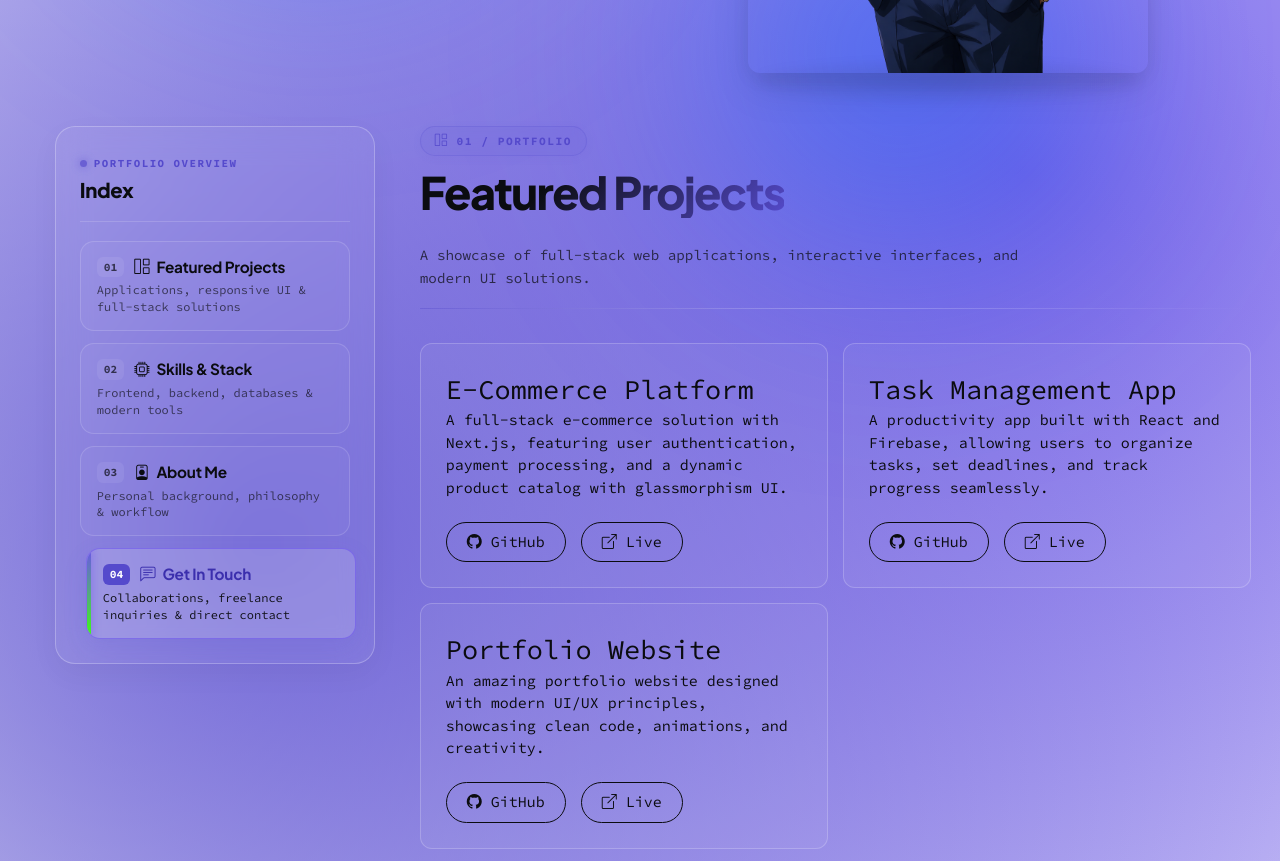
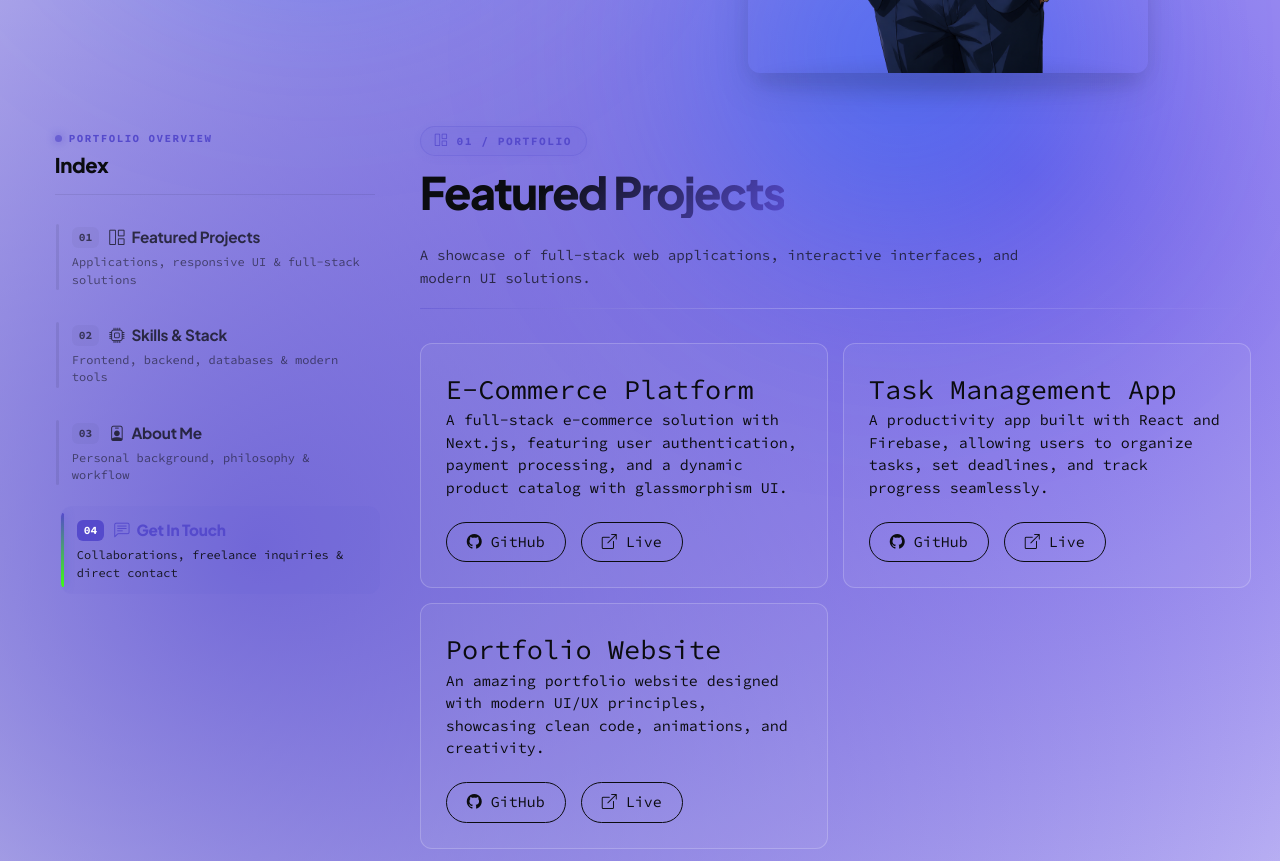
Before and after one commit to mehedienf/mehedienf.github.io, a Next.js app: page / in a window 1280 px wide. Shown: the part 580-1441 px from the top of the page. Built offline with nearby package versions, Linux system fonts and the light colour scheme; a web font is replaced by a local one.

Commit message:
refactor: remove index sidebar card background and streamline navigation design

```diff
--- a/src/app/globals.css
+++ b/src/app/globals.css
@@ -714,19 +714,19 @@ footer p {
 }
 
 .sticky-sidebar-inner {
-  background: rgba(255, 255, 255, 0.05);
-  border: 1px solid rgba(255, 255, 255, 0.25);
-  backdrop-filter: blur(16px);
-  -webkit-backdrop-filter: blur(16px);
-  border-radius: 20px;
-  padding: 24px;
-  box-shadow: 0 10px 30px rgba(11, 12, 16, 0.04);
+  background: transparent;
+  border: none;
+  backdrop-filter: none;
+  -webkit-backdrop-filter: none;
+  border-radius: 0;
+  padding: 0;
+  box-shadow: none;
 }
 
 .sticky-nav-header {
   margin-bottom: 1.25rem;
-  padding-bottom: 1rem;
-  border-bottom: 1px solid rgba(255, 255, 255, 0.15);
+  padding-bottom: 0.85rem;
+  border-bottom: 1px solid rgba(11, 12, 16, 0.08);
 }
 
 .sticky-nav-eyebrow {
@@ -775,7 +775,7 @@ footer p {
 .sticky-nav-list {
   display: flex;
   flex-direction: column;
-  gap: 12px;
+  gap: 10px;
 }
 
 .sticky-nav-item {
@@ -783,12 +783,12 @@ footer p {
   display: flex;
   align-items: stretch;
   text-align: left;
-  background: rgba(255, 255, 255, 0.03);
-  border: 1px solid rgba(255, 255, 255, 0.15);
-  border-radius: 14px;
-  padding: 14px 16px;
+  background: transparent;
+  border: 1px solid transparent;
+  border-radius: 12px;
+  padding: 12px 14px 12px 16px;
   cursor: pointer;
-  transition: all 0.3s cubic-bezier(0.16, 1, 0.3, 1);
+  transition: all 0.25s cubic-bezier(0.16, 1, 0.3, 1);
   font-family: var(--font-family);
   width: 100%;
   box-sizing: border-box;
@@ -798,11 +798,12 @@ footer p {
 .sticky-nav-indicator {
   position: absolute;
   left: 0;
-  top: 0;
-  bottom: 0;
-  width: 4px;
-  background: transparent;
-  transition: all 0.3s ease;
+  top: 10px;
+  bottom: 10px;
+  width: 3px;
+  border-radius: 3px;
+  background: rgba(11, 12, 16, 0.08);
+  transition: all 0.25s ease;
 }
 
 .sticky-nav-content {
@@ -821,21 +822,22 @@ footer p {
   font-weight: 700;
   padding: 2px 7px;
   border-radius: 6px;
-  background: rgba(255, 255, 255, 0.1);
+  background: rgba(11, 12, 16, 0.05);
   color: var(--primary-color);
-  opacity: 0.7;
+  opacity: 0.65;
   transition: all 0.25s ease;
 }
 
 .sticky-nav-label {
   font-family: var(--heading-font-family);
   font-size: 1.02rem;
-  font-weight: 700;
+  font-weight: 650;
   letter-spacing: -0.015em;
   color: var(--primary-color);
   display: flex;
   align-items: center;
   gap: 7px;
+  opacity: 0.75;
   transition: all 0.25s ease;
 }
 
@@ -843,33 +845,41 @@ footer p {
   font-size: 0.8rem;
   margin: 0;
   color: var(--primary-color);
-  opacity: 0.65;
-  line-height: 1.4;
+  opacity: 0.55;
+  line-height: 1.45;
   transition: all 0.25s ease;
 }
 
 /* Hover state */
 .sticky-nav-item:hover {
-  background: rgba(255, 255, 255, 0.09);
-  border-color: rgba(255, 255, 255, 0.35);
+  background: rgba(85, 74, 204, 0.03);
   transform: translateX(3px);
 }
 
+.sticky-nav-item:hover .sticky-nav-indicator {
+  background: rgba(85, 74, 204, 0.35);
+}
+
+.sticky-nav-item:hover .sticky-nav-label {
+  opacity: 0.95;
+}
+
 .sticky-nav-item:hover .sticky-nav-desc {
-  opacity: 0.85;
+  opacity: 0.75;
 }
 
 /* Active Focused State */
 .sticky-nav-item.active {
-  background: rgba(255, 255, 255, 0.16);
-  border-color: rgba(107, 84, 235, 0.6);
-  box-shadow: 0 8px 24px rgba(85, 74, 204, 0.12);
-  transform: translateX(6px);
+  background: rgba(85, 74, 204, 0.05);
+  transform: translateX(5px);
 }
 
 .sticky-nav-item.active .sticky-nav-indicator {
-  background: linear-gradient(180deg, #6b54eb, #3dfd12);
-  box-shadow: 0 0 10px rgba(107, 84, 235, 0.8);
+  top: 6px;
+  bottom: 6px;
+  width: 3.5px;
+  background: linear-gradient(180deg, #554acc, #3dfd12);
+  box-shadow: 0 0 10px rgba(85, 74, 204, 0.5);
 }
 
 .sticky-nav-item.active .sticky-nav-num {
@@ -879,12 +889,13 @@ footer p {
 }
 
 .sticky-nav-item.active .sticky-nav-label {
-  color: #3b2fad;
-  font-weight: 700;
+  color: #554acc;
+  font-weight: 800;
+  opacity: 1;
 }
 
 .sticky-nav-item.active .sticky-nav-desc {
-  opacity: 0.95;
+  opacity: 0.9;
   color: #0b0c10;
 }
 
@@ -915,11 +926,19 @@ footer p {
     position: sticky;
     top: 75px;
     margin-bottom: 1.5rem;
+    background: rgba(246, 247, 251, 0.9);
+    backdrop-filter: blur(12px);
+    -webkit-backdrop-filter: blur(12px);
+    border-radius: 14px;
+    padding: 6px;
+    border: 1px solid rgba(11, 12, 16, 0.06);
   }
 
   .sticky-sidebar-inner {
-    padding: 12px 14px;
-    border-radius: 16px;
+    padding: 0;
+    background: transparent;
+    border: none;
+    box-shadow: none;
   }
 
   .sticky-nav-header {
```
